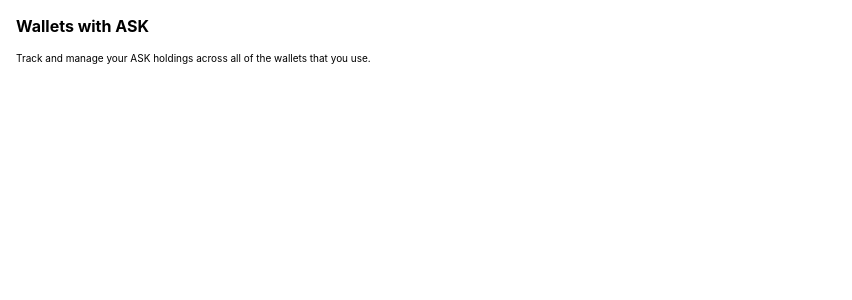
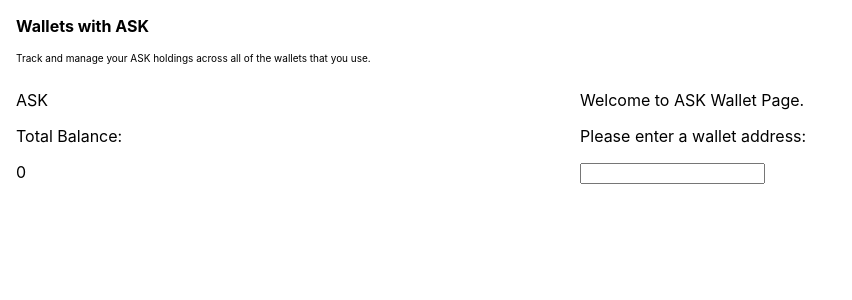
Before and after one commit to mguomanila/ask-test-page, a React (Vite) app: page / in a window 1280 px wide. Shown: the top 300 px of the page, without its empty margins (0-852 px from the left). Built offline with nearby package versions, Linux system fonts and the light colour scheme.

Commit message:
Add moralis sdk

```diff
--- a/package.json
+++ b/package.json
@@ -9,8 +9,10 @@
     "test": "jest"
   },
   "dependencies": {
+    "moralis": "^1.8.1",
     "react": "^18.0.0",
-    "react-dom": "^18.0.0"
+    "react-dom": "^18.0.0",
+    "react-moralis": "^1.4.0"
   },
   "devDependencies": {
     "@types/react": "^18.0.0",
--- a/src/App.jsx
+++ b/src/App.jsx
@@ -1,6 +1,8 @@
+import React from 'react'
 import './App.scss'
 
 function App() {
+  const [totalBalance, setTotalBalance] = React.useState(0)
 
   return (
     <div className="App">
@@ -10,9 +12,18 @@ function App() {
           Track and manage your ASK holdings across all of the wallets that you use.
         </p>
       </div>
-      <div className="main">
-
-      </div>
+      <section className="main">
+        <div>
+          <p>ASK</p>
+          <p>Total Balance:</p>
+          {totalBalance}
+        </div>
+        <form>
+          <p>Welcome to ASK Wallet Page.</p>
+          <p>Please enter a wallet address:</p>
+          <input name="Wallet"/>
+        </form>
+      </section>
       <div></div>
     </div>
   );
--- a/src/App.scss
+++ b/src/App.scss
@@ -24,7 +24,9 @@
 
 .main {
   display: flex;
-
+  & > * {
+    flex: 1 2 auto;
+  }
 }
 
 .App-link {
```
Also changed, not shown: 2 other files (tests, documents, lock files or other folders).
